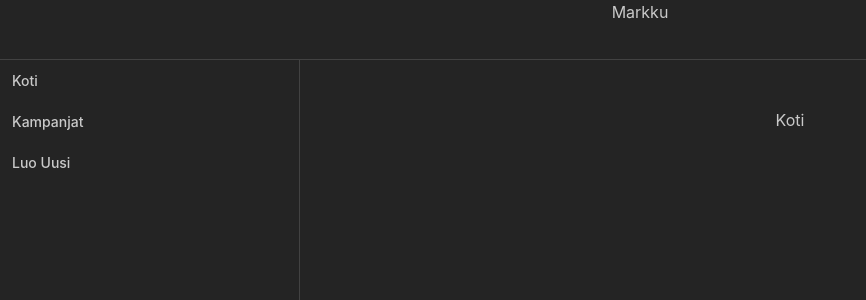
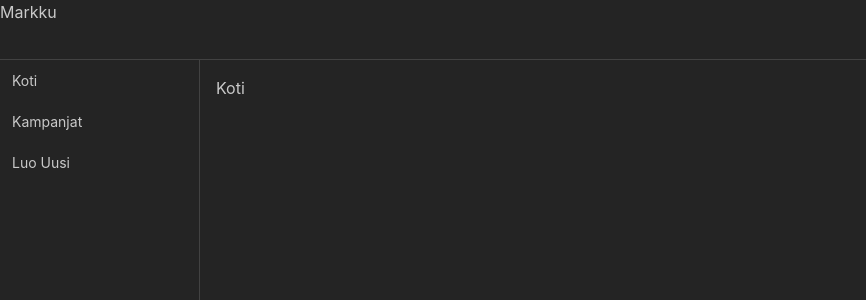
Before and after one commit to tammenterho/Markku, a React (Vite) app in the folder client/: page / in a window 1280 px wide. Shown: the top 300 px of the page, without its empty margins (0-866 px from the left). Built offline with nearby package versions, Linux system fonts and the light colour scheme.

Commit message:
unlink vite default css

```diff
--- a/client/src/App.tsx
+++ b/client/src/App.tsx
@@ -1,4 +1,3 @@
-import "./App.css";
 import { AppShell } from "@mantine/core";
 import { useDisclosure } from "@mantine/hooks";
 import Header from "./components/Header";
@@ -12,7 +11,7 @@ function App() {
       padding="md"
       header={{ height: 60 }}
       navbar={{
-        width: 300,
+        width: 200,
         breakpoint: "sm",
         collapsed: { mobile: !opened },
       }}
--- a/client/src/main.tsx
+++ b/client/src/main.tsx
@@ -1,7 +1,6 @@
 import { StrictMode } from "react";
 import { createRoot } from "react-dom/client";
 import { BrowserRouter } from "react-router";
-import "./index.css";
 import "@mantine/core/styles.css";
 import { MantineProvider } from "@mantine/core";
 import App from "./App.tsx";
```
